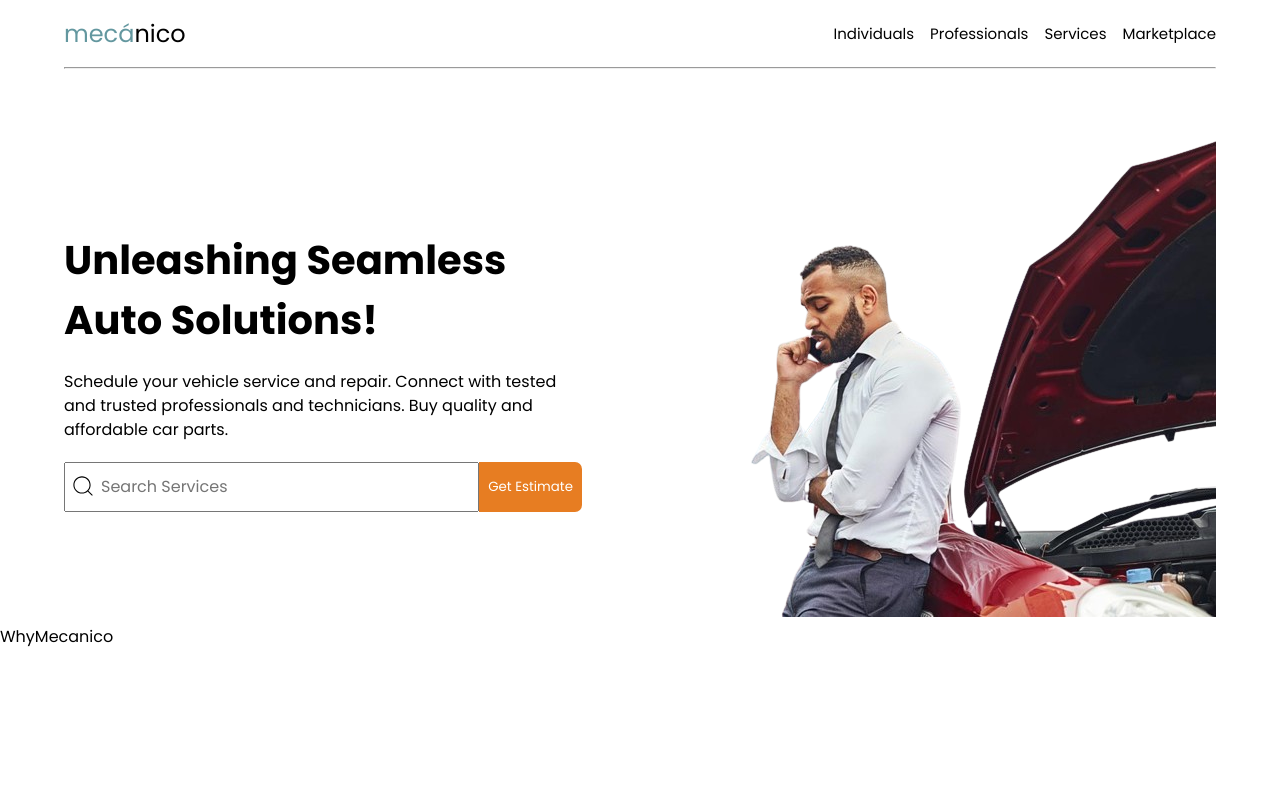
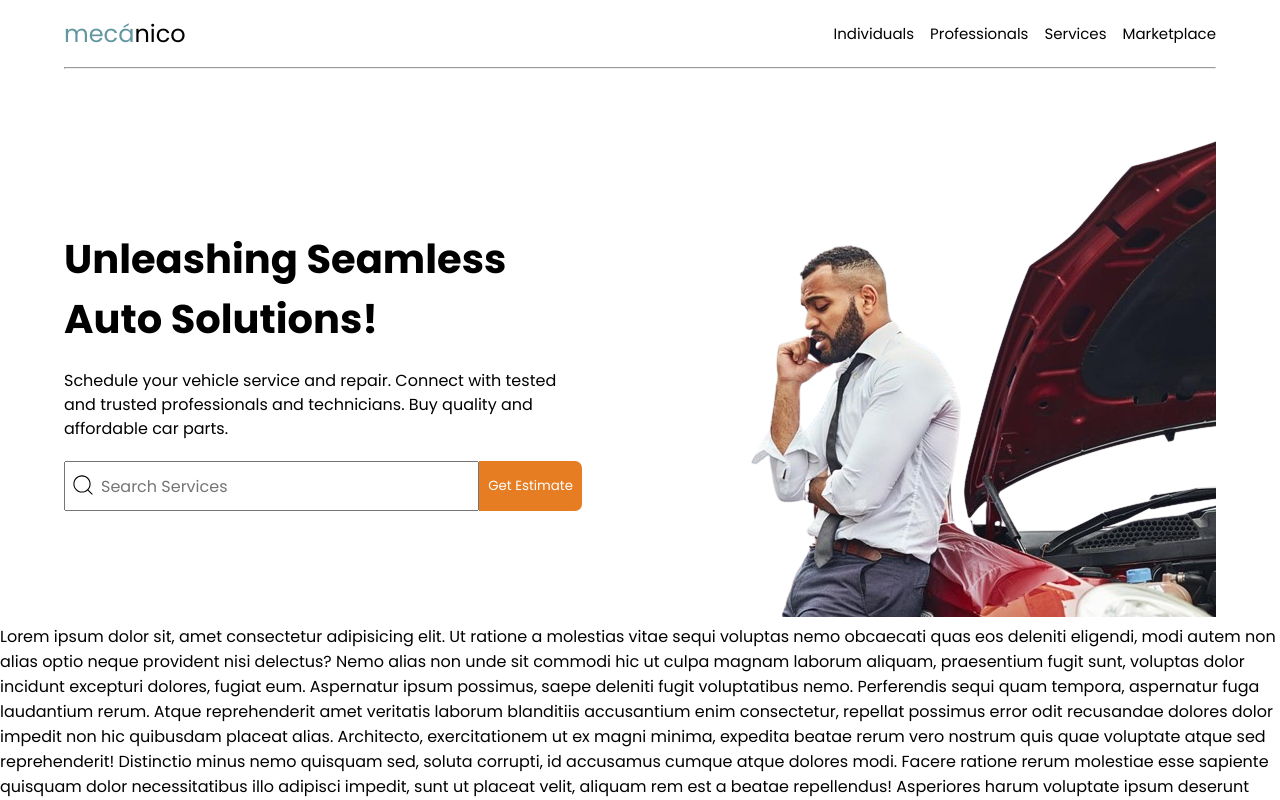
Before and after one commit to Deyjuwon/mecanico, a React (Vite) app: page / in a window 1280 px wide. Shown: the top 800 px of the page. Built offline with nearby package versions, Linux system fonts and the light colour scheme.

Commit message:
modified the hero section

```diff
--- a/src/Components/Hero/Hero.css
+++ b/src/Components/Hero/Hero.css
@@ -2,7 +2,7 @@
     padding-top: 3rem;
 }
 
-.l-hero >h1 {
+.l-hero > h1 {
     font-size: 40px;
     padding-bottom: 20px;
     line-height: 1.5;
@@ -17,11 +17,13 @@
     display: flex;
     justify-content: space-between;
     flex-wrap: wrap;
-    align-items: center;
+    /* align-items: center; */
 
 }
 
-.l-hero {
+.a-l-hero {
     width: 45%;
-
+    display: flex;
+    flex-direction: column;
+    margin-top: 7rem;
 }
--- a/src/Components/Hero/Hero.jsx
+++ b/src/Components/Hero/Hero.jsx
@@ -9,10 +9,16 @@ const Hero = () => {
     <section className='hero px'>
         <hr />
         <div className="hero-container">
-            <div className="l-hero p-hero">
+            <div className="a-l-hero p-hero">
+              <div className='l-hero'>
                 <h1>Unleashing Seamless Auto Solutions!</h1>
                 <p>Schedule your vehicle service and repair. Connect with tested and trusted professionals and technicians. Buy quality and affordable car parts.</p>
+
+              </div>
+              <div>
                 <ServiceInput />
+              </div>
+
             </div>
             <div className="r-hero p-hero">
                 <img src={ManOnCall} alt="" />
--- a/src/Components/ServicesInput/ServiceInput.css
+++ b/src/Components/ServicesInput/ServiceInput.css
@@ -1,4 +1,10 @@
 .serviceForm {
+    display: flex;
+    flex-direction: column;
+
+}
+
+.serviceFormTop {
     display: flex;
 }
 
@@ -25,19 +31,20 @@
 
 .searchIcon {
     position: absolute;
-    top: 473px;
+    top: 472px;
     left: 70px;
 }
 
-.serviceDD {
+/* .serviceDD {
     position: absolute;
     top: 520px;
 
-}
+} */
 
 .serviceDD ul li {
     border: 1px solid gray;
-    width: 550px;
+    /* width: 550px; */
+    width: 100%;
     height: 50px;
     text-align: center;
     display: flex;
--- a/src/Components/ServicesInput/ServiceInput.jsx
+++ b/src/Components/ServicesInput/ServiceInput.jsx
@@ -13,10 +13,14 @@ const ServiceInput = () => {
   };
   return (
     <form className='serviceForm' action="">
+      <div className='serviceFormTop'>
         <input className='serviceInput' type="text" placeholder='Search Services' onClick={toggleDropdown} />
 
         <button type="submit" className='serviceBtn'>Get Estimate</button>
         <CiSearch className='searchIcon' size={26} />
+
+      </div>
+
 
         {isDropdownOpen && (
         <div className='serviceDD'>
--- a/src/Components/WhyMecanico/WhyMecanico.jsx
+++ b/src/Components/WhyMecanico/WhyMecanico.jsx
@@ -3,7 +3,38 @@ import './WhyMecanico.css'
 
 const WhyMecanico = () => {
   return (
-    <div>WhyMecanico</div>
+    <div className='whyMec'>
+      Lorem ipsum dolor sit, amet consectetur adipisicing elit. Ut ratione a molestias vitae sequi voluptas nemo obcaecati quas eos deleniti eligendi, modi autem non alias optio neque provident nisi delectus?
+      Nemo alias non unde sit commodi hic ut culpa magnam laborum aliquam, praesentium fugit sunt, voluptas dolor incidunt excepturi dolores, fugiat eum. Aspernatur ipsum possimus, saepe deleniti fugit voluptatibus nemo.
+      Perferendis sequi quam tempora, aspernatur fuga laudantium rerum. Atque reprehenderit amet veritatis laborum blanditiis accusantium enim consectetur, repellat possimus error odit recusandae dolores dolor impedit non hic quibusdam placeat alias.
+      Architecto, exercitationem ut ex magni minima, expedita beatae rerum vero nostrum quis quae voluptate atque sed reprehenderit! Distinctio minus nemo quisquam sed, soluta corrupti, id accusamus cumque atque dolores modi.
+      Facere ratione rerum molestiae esse sapiente quisquam dolor necessitatibus illo adipisci impedit, sunt ut placeat velit, aliquam rem est a beatae repellendus! Asperiores harum voluptate ipsum deserunt consectetur, eius nesciunt?
+      Quaerat a quod sapiente corporis dolor consequuntur eligendi ullam? Itaque repudiandae ipsam quos omnis pariatur minima delectus esse, aperiam ut nam odit hic ipsum quas doloribus vitae magnam a? Neque.
+      Tempora voluptates expedita quam, quisquam ipsum at sequi neque autem rem repellendus modi repellat tempore molestias fugit, suscipit et nesciunt, quae omnis officia ratione dolor labore sit. Sapiente, adipisci ut!
+      Labore saepe, at illum nostrum eligendi sit cumque repudiandae nobis deleniti doloribus architecto ipsam sunt? Laboriosam ducimus vel nihil, natus ullam, odit, laudantium dignissimos sapiente ipsum omnis in eius ut.
+      Saepe impedit, rem est dignissimos ipsa esse omnis minima eveniet deleniti magnam voluptate commodi provident cum et vitae fugiat suscipit! Alias delectus aliquam sapiente eligendi sit libero? Officiis, repellendus modi.
+      Officia, expedita nisi. Repellat, veniam ad ipsam sed vitae molestias ullam. Voluptates qui deleniti necessitatibus iste magnam doloremque eveniet labore a nisi praesentium ex consectetur, soluta vel fugit cumque assumenda.
+      Recusandae porro iure quia expedita voluptates similique labore, quam consequatur quisquam neque dicta culpa voluptate nemo, nam asperiores aut itaque totam ratione, possimus dolores! Commodi libero reiciendis est recusandae eum!
+      Tempore perferendis consequuntur ipsam a mollitia vitae dicta? Saepe quibusdam id ipsum unde asperiores, hic aut a tempora natus voluptatum ut neque ipsa dolore quae commodi consequuntur eveniet repellat deleniti.
+      Vero minus quia voluptate minima autem deserunt quisquam ullam, illum sequi repellat distinctio reprehenderit consequatur labore ex at. Voluptate, cum? Commodi, ratione iste! Harum vitae illo optio? In, sequi labore!
+      Pariatur velit repellat eius magni dolorem adipisci incidunt numquam nostrum iusto voluptates vel eveniet reprehenderit, officia, aspernatur non necessitatibus nihil inventore dolores iste sequi at cum labore reiciendis consectetur. Saepe.
+      Aliquid adipisci minus maiores eos ea assumenda autem quasi facilis hic dolor enim similique, officia excepturi laudantium omnis optio placeat unde at deserunt quo neque. Ea repellat dicta id nihil.
+      Qui itaque maxime at saepe illo quaerat expedita maiores perferendis ut nostrum, eligendi mollitia voluptas possimus reiciendis molestias obcaecati tenetur molestiae? Quaerat nisi quos provident incidunt exercitationem rerum minima! Est?
+      Incidunt maiores totam odit error ipsa non corrupti voluptate quaerat! Impedit perferendis voluptates veniam hic esse! Et sed, commodi ad ratione laboriosam dolorum cumque odit tenetur eveniet, dignissimos voluptates doloremque?
+      Sunt incidunt fuga repellat, iure sint voluptates modi repellendus suscipit reprehenderit quo blanditiis ab vel harum voluptatibus facere. Molestias tempore placeat dolor delectus eligendi sed voluptates fugit aperiam, at dolore.
+      Hic ab neque repudiandae illo ducimus quas, dignissimos id sed ut esse fuga? Ipsum ab doloribus labore unde, sapiente consectetur non porro dolorum fuga aut tempore, tenetur cum sint a!
+      Cum porro animi aperiam incidunt quisquam impedit consectetur, nostrum, cupiditate beatae voluptatum dolorum soluta tempora ipsam nihil aspernatur atque facilis, provident similique iusto quam quas dolore rem nesciunt assumenda. Asperiores?
+      Assumenda, saepe sed voluptatum ratione consequatur libero reprehenderit, facere soluta doloribus quam inventore nam similique obcaecati accusantium sapiente earum commodi quas sunt nostrum odit quae iure magnam est deleniti? Ut?
+      Dolor magni dignissimos libero consectetur, illo nulla. Dolorem, corporis illo voluptatibus adipisci accusantium, repudiandae voluptatum nisi eos quisquam itaque quasi enim, minima est at ullam omnis nihil ducimus. Nesciunt, dolorem.
+      Omnis similique aspernatur dolorum obcaecati. Quis recusandae perspiciatis, culpa nulla dolore excepturi eveniet adipisci doloribus laboriosam delectus doloremque facere facilis illo ipsum? Voluptas assumenda, obcaecati unde necessitatibus expedita aliquid quam!
+      Omnis debitis atque exercitationem temporibus corporis, eius ipsam vero dolore ipsa quam totam aliquam, harum reprehenderit ratione nulla maxime explicabo recusandae porro qui. Quo consequatur, excepturi aspernatur cum odit error?
+      Praesentium commodi rerum vero quidem blanditiis omnis quae nisi fuga aliquam esse sunt libero numquam neque, sint vel! Maxime similique, laborum at facilis ab impedit quis unde deserunt error corrupti!
+      Error aliquam libero consequatur dolore perferendis quia alias, est architecto iure, incidunt, adipisci magnam tenetur neque temporibus impedit sed veritatis! Voluptatibus sapiente vero neque. Exercitationem vel repudiandae aut pariatur odit?
+      Quasi laboriosam libero dignissimos officiis similique at quibusdam minus dolorum neque accusantium totam nobis architecto incidunt ipsam earum, deleniti voluptatum vel iusto animi rem ullam mollitia. Error ad minima odit?
+      Ad recusandae dolorem excepturi qui at unde quia, quisquam alias repudiandae ipsa rerum molestiae! Totam eligendi nisi consectetur laboriosam iste rerum recusandae quos voluptatum quibusdam! Suscipit omnis tempora ex veniam.
+      Tempora doloribus nemo officiis esse animi vel ab molestiae earum autem tenetur, maxime quas deserunt illo quam laudantium praesentium iusto ipsam exercitationem, rerum perferendis, repudiandae obcaecati dolorum! Minus, voluptatibus sed?
+      Quos cumque, commodi impedit possimus fuga nobis officia quod placeat non velit odio dolore officiis quam neque amet culpa in eos facere unde eaque, blanditiis repellendus. Repellat nostrum suscipit nihil.
+    </div>
   )
 }
 
```
